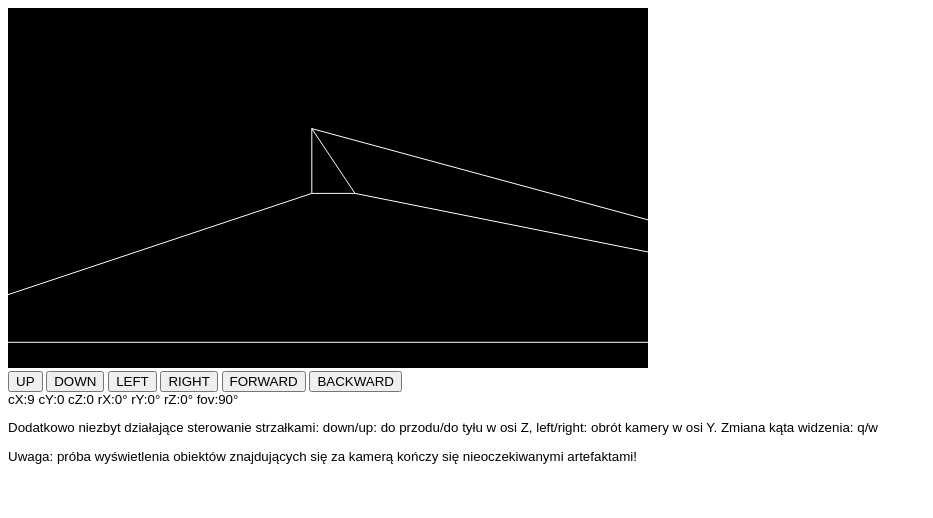
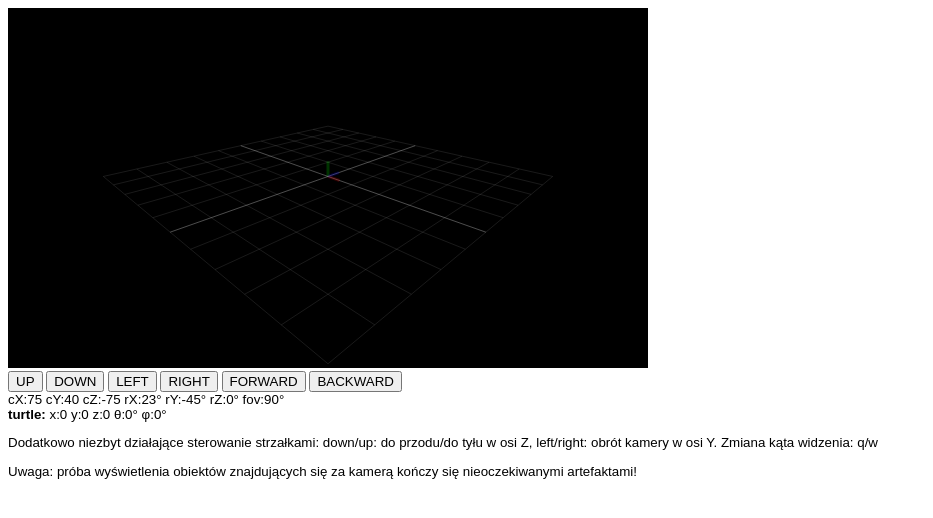
Before and after one commit to waakun/grafika2016, a plain HTML site: page lista1/logo3d/index.html in a window 1280 px wide. Shown: the whole page, without its empty margins (0-933 px from the left). Drawn offline with Linux system fonts and the light colour scheme.

Commit message:
naprawione wyświetlanie 3D (nie do końca)

```diff
--- a/lista1/logo3d/index.html
+++ b/lista1/logo3d/index.html
@@ -22,7 +22,13 @@
             rX:<span id="rX"></span>
             rY:<span id="rY"></span>
             rZ:<span id="rZ"></span>
-            fov:<span id="fov"></span></div>
+            fov:<span id="fov"></span><br>
+            <strong>turtle:</strong>
+            x:<span id="tX"></span>
+            y:<span id="tY"></span>
+            z:<span id="tZ"></span>
+            &theta;:<span id="tTheta"></span>
+            &phi;:<span id="tPhi"></span></div>
         <p>Dodatkowo niezbyt działające sterowanie strzałkami: down/up: do przodu/do tyłu w osi Z, left/right: obrót kamery w osi Y. Zmiana kąta widzenia: q/w</p>
         <p>Uwaga: próba wyświetlenia obiektów znajdujących się za kamerą kończy się nieoczekiwanymi artefaktami!</p>
         <script type="text/javascript" src="logo3d.js"></script>
--- a/lista1/logo3d/logo3d.js
+++ b/lista1/logo3d/logo3d.js
@@ -1,6 +1,4 @@
-/* ekran
- * width, height : rozmiary canvas
- */
+// Ekran
 var canvas = document.getElementById("logo");
 var context = canvas.getContext("2d");
 context.strokeStyle = "rgb(255,255,255)";
@@ -13,44 +11,190 @@ var display = {
 var pi = Math.PI;
 var sin = Math.sin;
 var cos = Math.cos;
+var tan = Math.tan;
+// do wyświetlenia na stronie
 function deg(rad) {
     return rad * (180 / Math.PI);
 }
 
-// obserwator
+// Odcinek
+function Line(fromX, fromY, fromZ, toX, toY, toZ) {
+    this.p = { x:fromX, y:fromY, z:fromZ };
+    this.r = { x:toX, y:toY, z:toZ };
+}
+
+function renderGizmo() {
+    // Długość
+    length = 5;
+    // Grubość linii
+    context.lineWidth=3;
+    // X
+    context.strokeStyle = "rgba(255,0,0,0.2)";
+    render(new Line(0, 0, 0, length, 0, 0));
+    // Y
+    context.strokeStyle = "rgba(0,255,0,0.2)";
+    render(new Line(0, 0, 0, 0, length, 0));
+    // Z
+    context.strokeStyle = "rgba(0,0,255,0.2)";
+    render(new Line(0, 0, 0, 0, 0, length));
+    // Reset ustawień
+    context.strokeStyle = "rgb(255,255,255)";
+    context.lineWidth=2;
+
+}
+
+// Renderuje linie siatki na ekranie wokół początku układu współrzędnych
+function renderGrid() {
+
+    // Odległość między elementami siatki
+    interval = 10;
+
+    // Wielkość siatki
+    size = 5;
+
+    for(var i = -size; i <= size; i++) {
+
+        // Jaśniejsza linia w zerze
+        if(i == 0) context.strokeStyle = "rgba(255,255,255,0.3)";
+        else context.strokeStyle = "rgba(255,255,255,0.1)";
+
+        // Linia na osi X
+        render(new Line(
+            -size * interval, 0, i * interval,
+            size * interval, 0, i * interval));
+        // Linia na osi Z
+        render(new Line(
+            i * interval, 0, -size * interval,
+            i * interval, 0, size * interval));
+    }
+
+    // Powrót do ustawień domyślnych
+    context.strokeStyle = "rgb(255,255,255)";
+}
+
+// Zwraca linię w której oba punkty mają współrzędną Z nieujemną.
+function cropLine(p, r) {
+
+    // Zamiana punktów tak, by p miał współrzędną Z < 0.
+    if(r.z < 0) {
+        tmp = p;
+        p = r;
+        r = tmp;
+    }
+    // Jeśli oba punkty mają współrzędne Z >= 0, nic nie trzeba robić.
+    else if(p.z >= 0 && r.z >= 0)
+        return {p:p, r:r};
+
+    // Przeprowadzamy operacje na punkcie p. Chcemy obciąć linię tak, by
+    // współrzędna Z punktu p była równa zero. Można skorzystać ze zwyczajnej
+    // proporcji, jako że operujemy na linii prostej.
+
+    // Długości rzutów odcinka na współrzędnych.
+    lengthX = r.x - p.x;
+    lengthY = r.y - p.y;
+    lengthZ = r.z - p.z;
+
+    // Współczynnik nowej długości odcinka na współrzędnej Z do starej.
+    factor = r.z / lengthZ;
+
+    // Nowe współrzędne punktu p
+    p.x = r.x - (lengthX * factor);
+    p.y = r.y - (lengthY * factor);
+
+    // TODO: aktualna wartość powinna wynosić zero, ale spowodowałoby to
+    // dzielenie przez zero w funckji obs.projection.
+    p.z = 0.05;
+
+    return {p:p, r:r};
+
+}
+
+// Rysuje linię na ekranie
+function render(line) {
+
+    // Pozycja w stosunku do kamery obu punktów
+    var cpP = obs.relativePosition(line.p.x, line.p.y, line.p.z);
+    var cpR = obs.relativePosition(line.r.x, line.r.y, line.r.z);
+
+    // Jeżeli Z obu linii jest ujemny lub równy zero (cała linia znajduje się
+    // za obserwatorem), wtedy nic nie jest rysowane.
+    if(cpP.z < 0 && cpR.z < 0)
+        return;
+
+    // Obetnij linię tak, by zaczynała się na Z dodatnim lub równym zero
+    var cropped = cropLine(cpP, cpR);
+
+    // Współrzędne canvas punktu p
+    var pP = obs.newProjection(cropped.p.x, cropped.p.y, cropped.p.z);
+    // Współrzędne canvas punktu r
+    var pR = obs.newProjection(cropped.r.x, cropped.r.y, cropped.r.z);
+
+    // Narysuj
+    context.beginPath();
+    context.moveTo(pP.x,pP.y);
+    context.lineTo(pR.x,pR.y);
+    context.stroke();
+}
+
+// Wyświetlanie wszystkich obiektów
+function renderAll(lines) {
+
+    // Reset płótna
+    context.clearRect(0, 0, canvas.width, canvas.height);
+
+    // Wyświetlanie siatki
+    renderGrid();
+
+    // Wyświetlanie gizmo
+    renderGizmo();
+
+    // Wyświetlanie linii
+    for(i = 0; i < lines.length; i++) {
+        render(lines[i], obs);
+    }
+
+    // Aktualizacja statystyk
+    updateStat();
+}
+
+// Obserwator (kamera)
 var obs = {
     // Współrzędne kamery
-    cX: 9.0, cY: 0.0, cZ: 0.0,
+    cX: 75.0, cY: 40.0, cZ: -75.0,
     // Obrót kamery w radianach (180 deg = PI rad)
-    rX: 0.0, rY: 0.0, rZ: 0.0,
-    // field of view
+    rX: pi/8, rY: -pi/4, rZ: 0.0,
+    // Kąt widzenia (field of view)
     fov: pi / 2,
+    // Zmiana pozycji kamery
+    // TODO: zmodyfikować tak, by zmiana pozycji była uzależniona od obrotu
+    // kamery, aktualnie jest to trochę niedopracowane
     changePosition: function(x, y, z) {
         this.cX += x;
         this.cY += y;
         this.cZ += z;
-        renderAll();
+        renderAll(turtle.lines);
     },
-
+    // Obrót kamery, prawdopodobnie obrót wokół osi Z nie będzie potrzebny
     changeRotation: function(x, y, z) {
         this.rX += x;
         this.rY += y;
         this.rZ += z;
-        renderAll();
+        renderAll(turtle.lines);
     },
-
+    // Zmiana kąta widzenia na przedziale [0.2, PI-0.2]
     changeFOV: function(fov) {
         if(this.fov > Math.PI - 0.2 && fov > 0)
             return;
-        if(this.fov < 0.1 && fov < 0)
+        if(this.fov < 0.2 && fov < 0)
             return;
         this.fov += fov;
-        renderAll();
+        renderAll(turtle.lines);
     },
 
-    // Funkcja wyznacza współrzędne X i Y punktu w przestrzeni trójwymiarowej rzutowanego na przestrzeń dwuwymiarową.
-    projection: function(pX, pY, pZ) {
-        // Wyznaczenie wektora d – wektor określa pozycję rzutowanego punktu w stosunku do położenia kamery (początkiem układu jest wtedy punkt c obrócony o kąt r)
+    // Funkcja wyznacza współrzędne danego punktu w stosunku do kamery
+    // (i jej obrotu).
+    relativePosition: function(pX, pY, pZ) {
+
         x = pX - this.cX;
         y = pY - this.cY;
         z = pZ - this.cZ;
@@ -58,87 +202,106 @@ var obs = {
         sX = sin(this.rX);
         sY = sin(this.rY);
         sZ = sin(this.rZ);
+
         csX = cos(this.rX);
         csY = cos(this.rY);
         csZ = cos(this.rZ);
 
+        // Wyznaczenie wektora d – wektor określa pozycję rzutowanego punktu w
+        // stosunku do położenia kamery (początkiem układu jest wtedy punkt c
+        // obrócony o kąt r). Wykorzystane wzory pochodzą ze strony
+        // https://en.wikipedia.org/wiki/3D_projection#Perspective_projection
         dX = csY * (sZ*y + csZ*x) - sY*z;
         dY = sX * (csY*z + sY * (sZ*y + csZ*x)) + csX * (csZ*y - sZ*x);
         dZ = csX * (csY*z + sY * (sZ*y + csZ*x)) - sX * (csZ*y - sZ*x);
 
+        return {x:dX, y:dY, z:dZ};
+    },
+
+    // Funkcja wyznacza współrzędne canvas przygotowanego punktu ustawionego
+    // w układzie współrzędnych relatywnym do obserwatora.
+    newProjection: function(dX, dY, dZ) {
         // ASPECT RATIO
         ratio = display.width / display.height;
-
         R = this.fov / 2;
-        // rozmiar "okna" zależy od odległości Z punktu od 0,0,0.
+        // Rozmiar "okna" zależy od odległości Z punktu od 0,0,0.
         sizeFactor = dZ;
 
-        // zakładamy, że ekran jest kwadratowy [100px,100px], czyli środek jest w [50px,50px]
-        // maksymalna współrzędna Y na ekranie
+        // Maksymalna współrzędna Y na ekranie
         windowSizeY = sizeFactor * Math.tan(R);
-        // maksymalna współrzędna X na ekranie
+        // Maksymalna współrzędna X na ekranie
         windowSizeX = windowSizeY * ratio;
-        // przenieś współrzędną z 3D na 2D
-        bX = dX + windowSizeX/2;
-        bY = dY + windowSizeY/2;
-        // współrzędne canvas
+        // Przenieś współrzędną z 3D na 2D
+        bX = dX + windowSizeX / 2;
+        bY = dY + windowSizeY / 2;
+        // Współrzędne canvas
         canvasX = bX * display.width / windowSizeX;
         canvasY = display.height - bY * display.height / windowSizeY;
 
         return {x:canvasX, y:canvasY};
-        //return {bX:bX, bY:bY, wsX:windowSizeX, wsY:windowSizeY, dX:dX, dY:dY, dZ:dZ, canvasX:canvasX, canvasY:canvasY};
     }
 };
 
-/* klasa linia
- * fromX, fromY, fromZ
- * toX, toY, toZ
- */
-function Line(p, r) {
-    this.p = p;
-    this.r = r;
-}
-function Line(fromX, fromY, fromZ, toX, toY, toZ) {
-    this.p = { x:fromX, y:fromY, z:fromZ };
-    this.r = { x:toX, y:toY, z:toZ };
-}
+// Żółw
+var turtle = {
+    // Pozycja żółwia w przestrzeni 3D
+    pX: 0, pY: 0, pZ: 0,
+    // Obrót żółwia
+    rPhi: 0, rTheta: 0,
+    // Stan pisaka: true: włączony, false: wyłączony
+    pen: true,
+    // Linie
+    lines: new Array(),
 
-// renderuje linię na ekranie
-function render(line, obs) {
-    // weź współrzędne punktu 1
-    var projP = obs.projection(line.p.x, line.p.y, line.p.z);
-    // weź współrzędne punktu 2
-    var r = {x:0,y:-3,z:7};
-    var projR = obs.projection(line.r.x, line.r.y, line.r.z);
-    // narysuj
-    context.beginPath();
-    context.moveTo(projP.x,projP.y);
-    context.lineTo(projR.x,projR.y);
-    context.stroke();
-}
+    // Zmiana trybu pisaka
+    togglePen: function() {
+        this.pen = !this.pen;
+    },
+    // Tworzenie linii
+    createLine: function(fromX, fromY, fromZ, toX, toY, toZ) {
+        this.lines.push(new Line(fromX, fromY, fromZ, toX, toY, toZ));
+    },
 
-var lines = new Array(); // tablica linii zakreślonych przez żółwia
-lines.push(new Line(0,-3,7, 0,-3,200));
-lines.push(new Line(0,-3,200, 24,-3,200));
-lines.push(new Line(0,-3,200, 0,33,200));
-lines.push(new Line(24,-3,200, 0,33,200));
-lines.push(new Line(24,-3,7, 0,33,200));
-lines.push(new Line(24,-3,200, 24,-3,7));
-lines.push(new Line(24,-3,7, 0,-3,7));
-// cube
-lines.push(new Line(30,30,30, 30,30,50));
-lines.push(new Line(30,30,30, 30,50,30));
-lines.push(new Line(30,30,30, 50,30,30));
-lines.push(new Line(50,50,50, 50,50,30));
-lines.push(new Line(50,50,50, 50,30,50));
-lines.push(new Line(50,50,50, 30,50,50));
-lines.push(new Line(50,50,30, 50,30,30));
-lines.push(new Line(50,30,50, 50,30,30));
-lines.push(new Line(50,30,50, 30,30,50));
-lines.push(new Line(30,30,50, 30,50,50));
-lines.push(new Line(30,50,30, 50,50,30));
-lines.push(new Line(30,50,30, 30,50,50));
+    // Ruch
+    forward: function(d) {
 
+        // Wektor przesunięcia
+        // https://en.wikipedia.org/wiki/Spherical_coordinate_system
+        dX = d * sin(this.rTheta) * cos(this.rPhi);
+        dY = d * sin(this.rTheta) * sin(this.rPhi);
+        dZ = d * cos(this.rTheta);
+
+        // Przesunięcie
+        nX = this.pX + dX;
+        nY = this.pY + dY;
+        nZ = this.pZ + dZ;
+
+        // Dodanie linii
+        this.createLine(this.pX, this.pY, this.pZ, nX, nY, nZ);
+
+        // Zmiana położenia
+        this.pX = nX;
+        this.pY = nY;
+        this.pZ = nZ;
+
+        // Przerysowanie canvas
+        renderAll(this.lines);
+    },
+    backward: function(d) {
+        this.forward(-d);
+    },
+    // Obrót
+    rotatePhi: function(d) {
+        this.rPhi += d;
+    },
+    rotateTheta: function(d) {
+        this.rTheta += d;
+    },
+    rotateLeft: function(d) { },
+    rotateRight: function(d) { }
+};
+
+// Aktualizacja informacji o kamerze i żółwiu na stronie
 function updateStat() {
     document.getElementById("cX").innerHTML = obs.cX;
     document.getElementById("cY").innerHTML = obs.cY;
@@ -147,35 +310,27 @@ function updateStat() {
     document.getElementById("rY").innerHTML = Math.round(deg(obs.rY))+"&deg;";
     document.getElementById("rZ").innerHTML = Math.round(deg(obs.rZ))+"&deg;";
     document.getElementById("fov").innerHTML = Math.round(deg(obs.fov))+"&deg;";
+    document.getElementById("tX").innerHTML = Math.round(turtle.pX);
+    document.getElementById("tY").innerHTML = Math.round(turtle.pY);
+    document.getElementById("tZ").innerHTML = Math.round(turtle.pZ);
+    document.getElementById("tTheta").innerHTML = Math.round(deg(turtle.rTheta))+"&deg;";
+    document.getElementById("tPhi").innerHTML = Math.round(deg(turtle.rPhi))+"&deg;";
 }
 
-function renderAll() {
-    context.clearRect(0, 0, canvas.width, canvas.height);
-    for(i = 0; i < lines.length; i++) {
-        render(lines[i], obs);
-    }
-    updateStat();
-}
-renderAll();
-
-// obsługa klawiatury
+// Obsługa klawiatury
 document.onkeydown = checkKey;
-
 function checkKey(e) {
     e = e || window.event;
-
-    if (e.keyCode == '38') { // up
+    // ruch przód/tył
+    if (e.keyCode == '38') // up
         obs.changePosition(0,0,1);
-    }
-    else if (e.keyCode == '40') { // down
+    else if (e.keyCode == '40') // down
         obs.changePosition(0,0,-1);
-    }
-    else if (e.keyCode == '37') { // left
+    // obrót
+    else if (e.keyCode == '37') // left
         obs.changeRotation(0,-1/32,0);
-    }
-    else if (e.keyCode == '39') { // right
+    else if (e.keyCode == '39') // right
         obs.changeRotation(0,1/32,0);
-    }
     // fov
     else if (e.keyCode == '81') // q
         obs.changeFOV(1/32);
@@ -183,3 +338,8 @@ function checkKey(e) {
         obs.changeFOV(-1/32);
 
 }
+
+window.onload = function() {
+    // początkowe odpalenie
+    renderAll(turtle.lines);
+}
```
